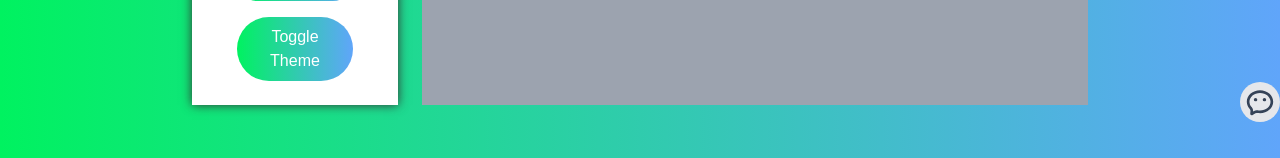
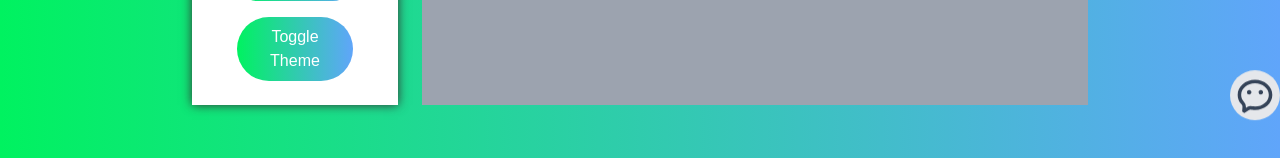
Before and after one commit to xaviSalazar/portfolio, a Next.js app: page / in a window 1280 px wide. Shown: the part 678-836 px from the top of the page. Built offline with nearby package versions, Linux system fonts and the light colour scheme.

Commit message:
feat: bouncing chat

```diff
--- a/components/Bot.tsx
+++ b/components/Bot.tsx
@@ -29,7 +29,7 @@
    ws.onmessage = (ev) => {
     messages.unshift({ name : "bot", message: ev.data})
     console.log(messages)
-    setMessage('')
+    setMessage(' ')
   }
 
     ws.onerror = (ev) => {
@@ -39,7 +39,7 @@
     const onClick = (e) => {
       messages.unshift({ name :"me", message :Message})
       ws.send(Message)
-
+      setMessage('')
     }
 
      const onChange = (e) => {
@@ -47,113 +47,8 @@
     }
 
     return (
-         < ChatLayout onChange={onChange} onClick={onClick} messages = {messages} />
+         < ChatLayout onChange={onChange} onClick={onClick} messages = {messages} msg = {Message}/>
     )
 
 
     }
-
-// export default Bot;
-
-
- // if (ws==null) ws = new WebSocket ('ws://localhost:8765');
-
-  // const [Message, setMessage] = useState('');
-
-
-  // ws.onopen = () => {
-  //   console.log("connected")
-  // }
-
-  // ws.onclose = () => {
-  //   console.log("Connection closed")
-  // }
-
-  // ws.onmessage = (ev) => {
-  //   messages.unshift({ name : "bot", message: ev.data})
-  //   console.log(messages)
-  // }
-
-  // ws.onerror = (ev) => {
-  //   console.log(ev)
-  // }
-
-  //   const onClick = (e) => {
-  //     messages.unshift({ name :"me", message :Message})
-  //     ws.send(Message)
-  //   }
-
-  //   const onChange = (e) => {
-  //       setMessage(e.target.value);
-  //   }
-
-
-
-  //   return (
-  //     <>
-  //     {
-  //       < ChatLayout onChange={onChange} onClick={onClick} messages = {messages} />
-  //     }
-
-  //     </>
-  //   )
-
-  //}
-
-  // export default Chatbot
-///////////////////////////////////////////////////
-
-//         return (
-
-// <div className=" flex-col h-screen w-screen bg-white">
-
-//   <div id="chat"  className="flex flex-col mt-2 flex-col-reverse overflow-y-scroll space-y-3 mb-20 pb-3">
-
-//       {/* {updateChatText} */}
-
-//   </div>
-
-//   <div className="flex flex-row  items-center  my-2 w-full">
-//     <div
-//       className="ml-2 flex flex-row border-gray items-center w-full border rounded-3xl h-12 px-2"
-//     >
-
-//       <div className="w-full">
-//         <input
-//           type="text"
-//           id="message"
-//           className="border rounded-2xl border-transparent w-full focus:outline-none text-sm h-10 flex items-center"
-//           placeholder="Type your message...."
-//           onChange={(e) => handleChange(e)}
-//         />
-//       </div>
-
-//     </div>
-
-//     <div>
-//         <button
-//          id="self"
-//         className="flex items-center justify-center h-10 w-10 mr-2 rounded-full bg-gray-200 hover:bg-gray-300 text-indigo-800 text-white focus:outline-none"
-//         onClick={ sentMessage }
-//       >
-//         <svg
-//           className="w-5 h-5 transform rotate-90 -mr-px"
-//           fill="none"
-//           stroke="currentColor"
-//           viewBox="0 0 24 24"
-//           xmlns="http://www.w3.org/2000/svg"
-//         >
-//           <path
-//             stroke-linecap="round"
-//             stroke-linejoin="round"
-//             stroke-width="2"
-//             d="M12 19l9 2-9-18-9 18 9-2zm0 0v-8"
-//           ></path>
-//         </svg>
-//       </button>
-//     </div>
-
-//   </div>
-// </div>
-
-//         )
--- a/components/chatLayout.tsx
+++ b/components/chatLayout.tsx
@@ -1,6 +1,6 @@
 import React, { FunctionComponent } from "react"
 
-export const ChatLayout = ( {onChange, onClick,messages} ) => {
+export const ChatLayout = ( {onChange, onClick,messages, msg} ) => {
 
 
    const updateChatText = messages.map( (msg,index) => {
@@ -48,6 +48,7 @@
                   className="border rounded-2xl border-transparent w-full focus:outline-none text-sm h-10 flex items-center bg-white"
                   placeholder="Type your message...."
                   onChange={ onChange }
+                  value = { msg }
 
                 />
               </div>
--- a/pages/_app.tsx
+++ b/pages/_app.tsx
@@ -24,11 +24,9 @@
       >
         {
           chatButton ?
-        <RiWechat2Line size={40} className="fixed p-1 rounded-full bottom-0 right-0 focus:outline-none bg-gray-200 dark:bg-dark-200"/> : <AiOutlineCloseCircle size={30} className="fixed p-1 z-30 rounded-full bottom-0 right-0 focus:outline-none bg-gray-200 dark:bg-dark-200" />
+        <RiWechat2Line size={50} className=" animate-bounce fixed p-1 rounded-full bottom-0 right-0 focus:outline-none bg-gray-200 dark:bg-dark-200"/> : <AiOutlineCloseCircle size={30} className="fixed p-1 z-30 rounded-full bottom-0 right-0 focus:outline-none bg-gray-200 dark:bg-dark-200" />
         }
       </button>
-
-
 
 
   <div className='grid grid-cols-12 gap-6 px-5 lg:px-48 my-14 sm:px-20 md:px-32' >
```
